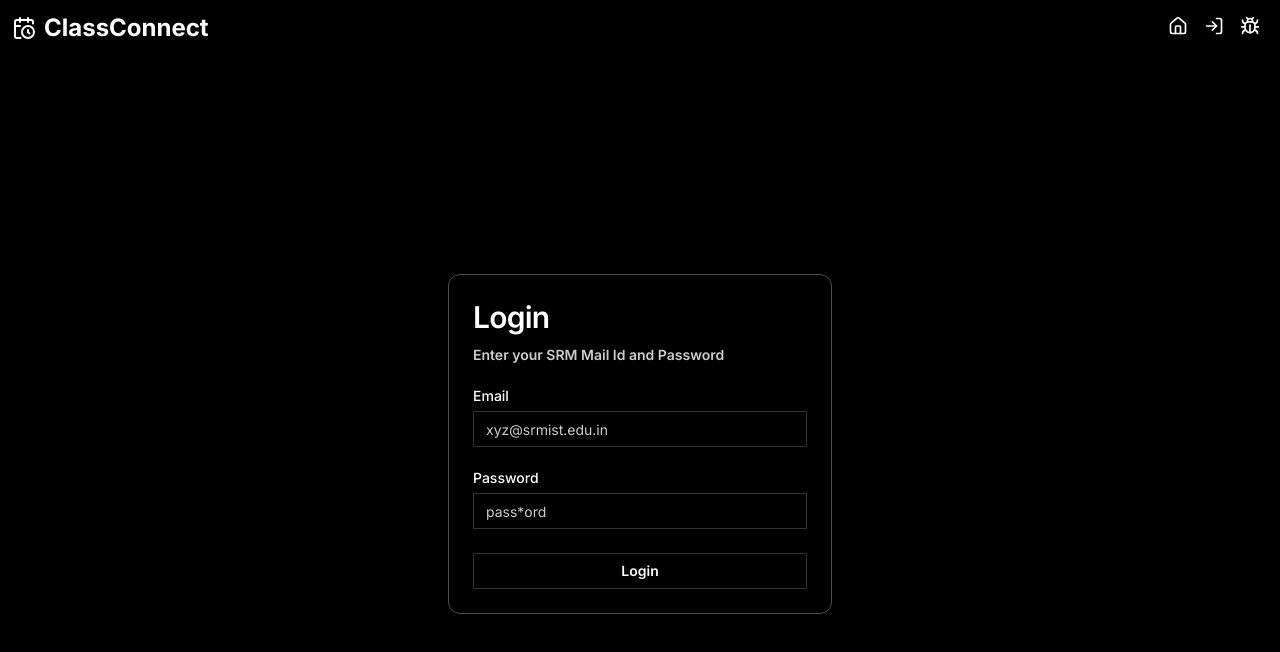
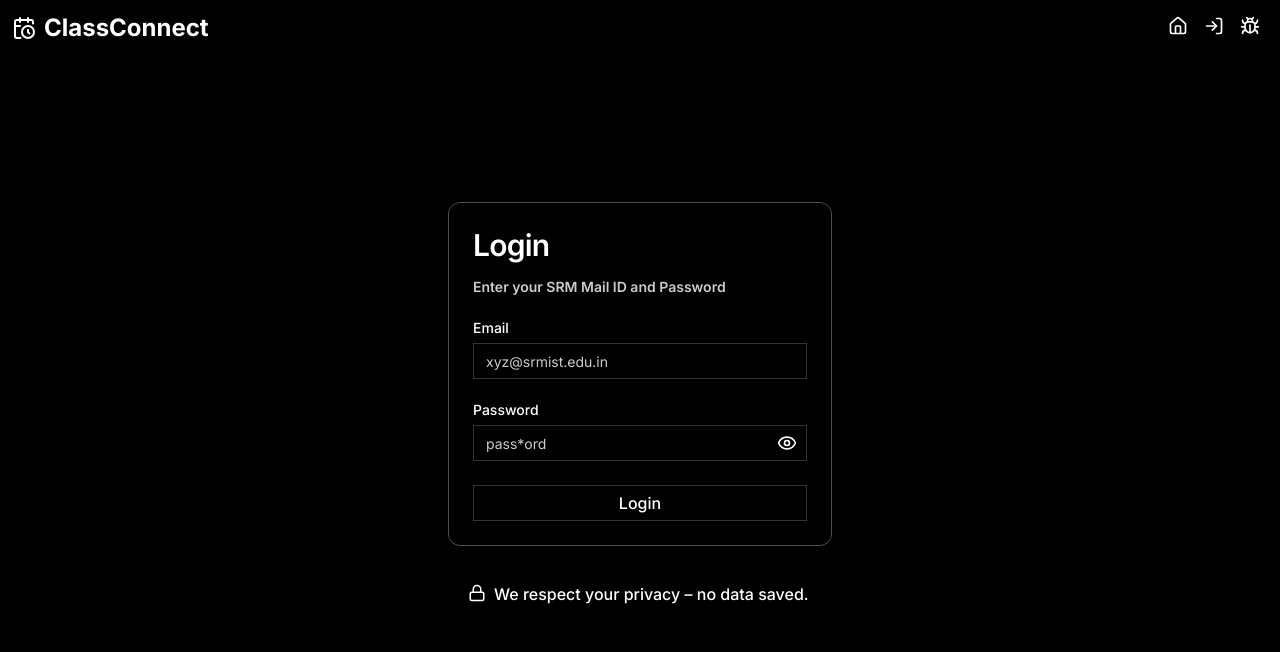
Before and after one commit to meyyappan055/ClassConnect, a React (Vite) app in the folder app/frontend/: page /login in a window 1280 px wide. Shown: the top 652 px of the page. Built offline with nearby package versions, Linux system fonts and the light colour scheme.

Commit message:
feat : minor UI changes

```diff
--- a/app/frontend/src/components/LoginForm.jsx
+++ b/app/frontend/src/components/LoginForm.jsx
@@ -13,6 +13,9 @@ import { useState } from "react";
 import axios from "axios";
 import DownloadPage from "@/pages/DownloadPage";
 import { useNavigate } from "react-router-dom";
+import { Eye } from 'lucide-react';
+import { EyeOff } from 'lucide-react';
+import { Lock } from 'lucide-react';
 
 
 export function LoginForm({ className, ...props }) {
@@ -21,7 +24,12 @@ export function LoginForm({ className, ...props }) {
   const [password,setPassword] = useState("");
   const [isLoggedIn, setIsLoggedIn] = useState(false);
   const [fileUrl, setFileUrl] = useState(null);
+  const [showPassword, setShowPassword] = useState(false);
   const navigate = useNavigate();
+
+  const togglePasswordVisibility = () => {
+    setShowPassword(!showPassword);
+  };
 
   const handleSubmit = async (e) => {
     e.preventDefault();
@@ -80,9 +88,9 @@ export function LoginForm({ className, ...props }) {
     <div className={cn("flex flex-col gap-6", className)} {...props}>
       <Card>
         <CardHeader>
-          <CardTitle className="text-3xl pb-1 font-semibold">Login</CardTitle>
+          <CardTitle className="text-3xl pb-2 font-semibold">Login</CardTitle>
           <CardDescription className="font-semibold">
-            Enter your SRM Mail Id and Password
+            Enter your SRM Mail ID and Password
           </CardDescription>
         </CardHeader>
         <CardContent>
@@ -104,16 +112,26 @@ export function LoginForm({ className, ...props }) {
                   <Label htmlFor="password">Password </Label>
 
                 </div>
+                <div className="flex flex-row">
                   <Input
                   id="password"
-                type="password"
+                  type={showPassword ? "text" : "password"}
                   placeholder="pass*ord"
                   value = {password}
                   onChange = {(e)=> setPassword(e.target.value) }
                   required
+
                   />
+                  <button
+                  className="absolute ml-76 mt-2"
+                  onClick = {togglePasswordVisibility}
+                  >
+                    {showPassword ? <EyeOff size={20}/> : <Eye size={20} />}
+                  </button>
+
                 </div>
-              <Button type="submit" variant="outline" className="w-full font-semibold">
+              </div>
+              <Button type="submit" variant="outline" className="w-full font-medium text-base">
                 Login
               </Button>
             </div>
@@ -121,7 +139,14 @@ export function LoginForm({ className, ...props }) {
         </CardContent>
       </Card>
 
-
+        <div className="font-inter text-base font-medium   text-center mt-3 flex ml-5">
+         <div>
+          <Lock className="mt-0.5" size={18} />
+         </div>
+         <div className="ml-2">
+           We respect your privacy – no data saved.
+         </div>
+          </div>
     </div>
   );
 }
--- a/app/frontend/src/components/ui/card.jsx
+++ b/app/frontend/src/components/ui/card.jsx
@@ -5,7 +5,7 @@ import { cn } from "@/lib/utils"
 const Card = React.forwardRef(({ className, ...props }, ref) => (
   <div
     ref={ref}
-    className={cn("rounded-xl border bg-card text-card-foreground shadow", className)}
+    className={cn("rounded-xl border bg-card text-card-foreground shadow -mt-20", className)}
     {...props} />
 ))
 Card.displayName = "Card"
@@ -21,7 +21,7 @@ CardHeader.displayName = "CardHeader"
 const CardTitle = React.forwardRef(({ className, ...props }, ref) => (
   <div
     ref={ref}
-    className={cn("font-semibold leading-none tracking-tight", className)}
+    className={cn("font-extralight leading-none tracking-tight", className)}
     {...props} />
 ))
 CardTitle.displayName = "CardTitle"
--- a/app/frontend/src/index.css
+++ b/app/frontend/src/index.css
@@ -34,6 +34,10 @@
 
     .border-1{
         border-width: 1px;
+    }
+
+    .ml-76 {
+        margin-left: 19rem
     }
 }
 
--- a/app/frontend/src/pages/MainPage.jsx
+++ b/app/frontend/src/pages/MainPage.jsx
@@ -21,8 +21,8 @@ const MainPage = () => {
 
         <div className='flex justify-center mt-10 '>
           <Button variant="outline" className="font-semibold rounded-xl text-base p-5">
+            <Link to="/login">Try it out</Link>
             <CircleChevronRight className="mr-1 h-5 w-5" />
-            <Link to="/login">Try it out</Link>
           </Button>
         </div>
 
```
Lines whose indentation alone changed are shown as unchanged.
